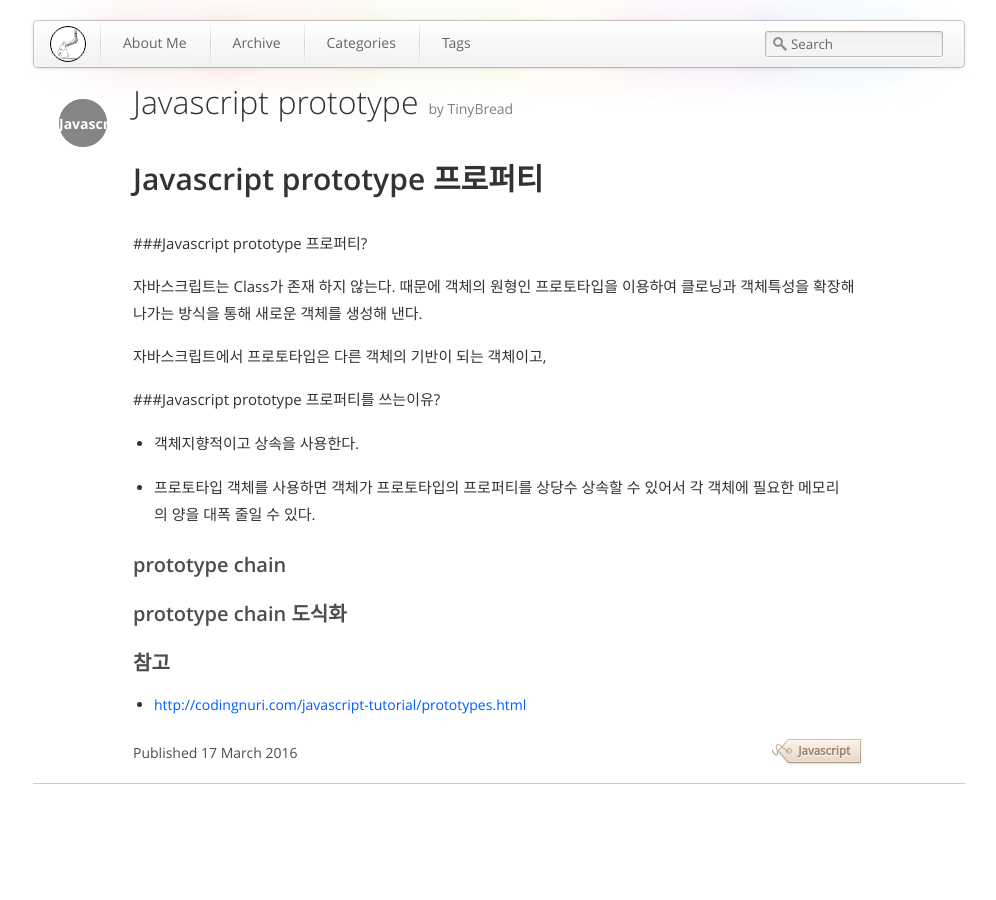
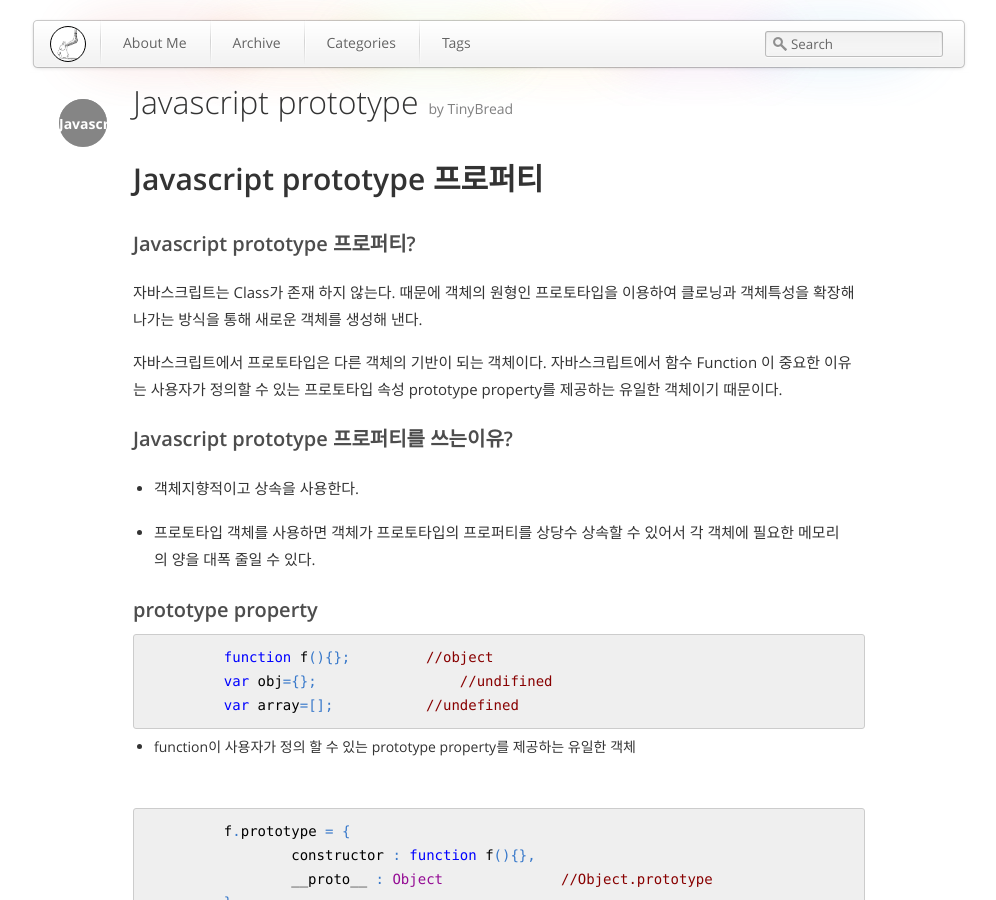
Before and after one commit to tinybread/tinybread.github.com, a Jekyll site: the page built from _posts/2016-3-17-Javascript prototype 프로퍼티_on_Javascript.md, in a window 1280 px wide and 900 px high. Shown: the whole window, without its empty margins (141-1137 px from the left). Built offline with Jekyll 4.4.1, drawn with Linux system fonts in a browser that asks for light colours; some of the changed text lies outside the part shown.

Commit message:
no message

```diff
--- a/_posts/2016-3-17-Javascript prototype 프로퍼티_on_Javascript.md
+++ b/_posts/2016-3-17-Javascript prototype 프로퍼티_on_Javascript.md
@@ -15,13 +15,14 @@ tags: [Javascript]
 # Javascript prototype 프로퍼티
 
 
-###Javascript prototype 프로퍼티?
+### Javascript prototype 프로퍼티?
 
 자바스크립트는 Class가 존재 하지 않는다. 때문에 객체의 원형인 프로토타입을 이용하여 클로닝과 객체특성을 확장해 나가는 방식을 통해 새로운 객체를 생성해 낸다.
 
-자바스크립트에서 프로토타입은 다른 객체의 기반이 되는 객체이고,
+자바스크립트에서 프로토타입은 다른 객체의 기반이 되는 객체이다.
+자바스크립트에서 함수 Function 이 중요한 이유는 사용자가 정의할 수 있는 프로토타입 속성 prototype property를 제공하는 유일한 객체이기 때문이다.
 
-###Javascript prototype 프로퍼티를 쓰는이유?
+### Javascript prototype 프로퍼티를 쓰는이유?
 
 * 객체지향적이고 상속을 사용한다.
 
@@ -30,7 +31,29 @@ tags: [Javascript]
 
 
 
-### prototype chain
+### prototype property
+		function f(){}; 	//object
+		var obj={};		    //undifined
+		var array=[];		//undefined
+
+
+* function이 사용자가 정의 할 수 있는 prototype property를 제공하는 유일한 객체
+
+<br>
+
+		f.prototype = {
+			constructor : function f(){},
+			__proto__ : Object		//Object.prototype
+		}
+
+contructor 에는 f함수가 생성될 때 사용된 함수 객체가 담겨 있다. __ __proto__ __는 현재 프로토타입에 연결된 부모 객체이다.
+파이어폭스, 크롬, 사파리는 이 속성을 __ __proto__ __라는 이름으로 노출하여 개발자가 사용가능하나 다른 브라우저는 스크립트 이 property를 접근 할수 없다.
+
+
+위의경우 Object.prototype을 상속받은 f는 아래의 메소드를 사용할 수 있다.
+
+		f.toString();
+		f.hasOwnProperty('');
 
 ### prototype chain 도식화
 
@@ -39,3 +62,5 @@ tags: [Javascript]
 
 ### 참고
 * [http://codingnuri.com/javascript-tutorial/prototypes.html](http://codingnuri.com/javascript-tutorial/prototypes.html)
+
+* [http://beizix.tistory.com/entry/%EC%9E%90%EB%B0%94%EC%8A%A4%ED%81%AC%EB%A6%BD%ED%8A%B8-Function-%EC%9D%98-%EB%B9%84%EB%B0%80-prototype-%EA%B3%BC-new](http://beizix.tistory.com/entry/%EC%9E%90%EB%B0%94%EC%8A%A4%ED%81%AC%EB%A6%BD%ED%8A%B8-Function-%EC%9D%98-%EB%B9%84%EB%B0%80-prototype-%EA%B3%BC-new)
```
